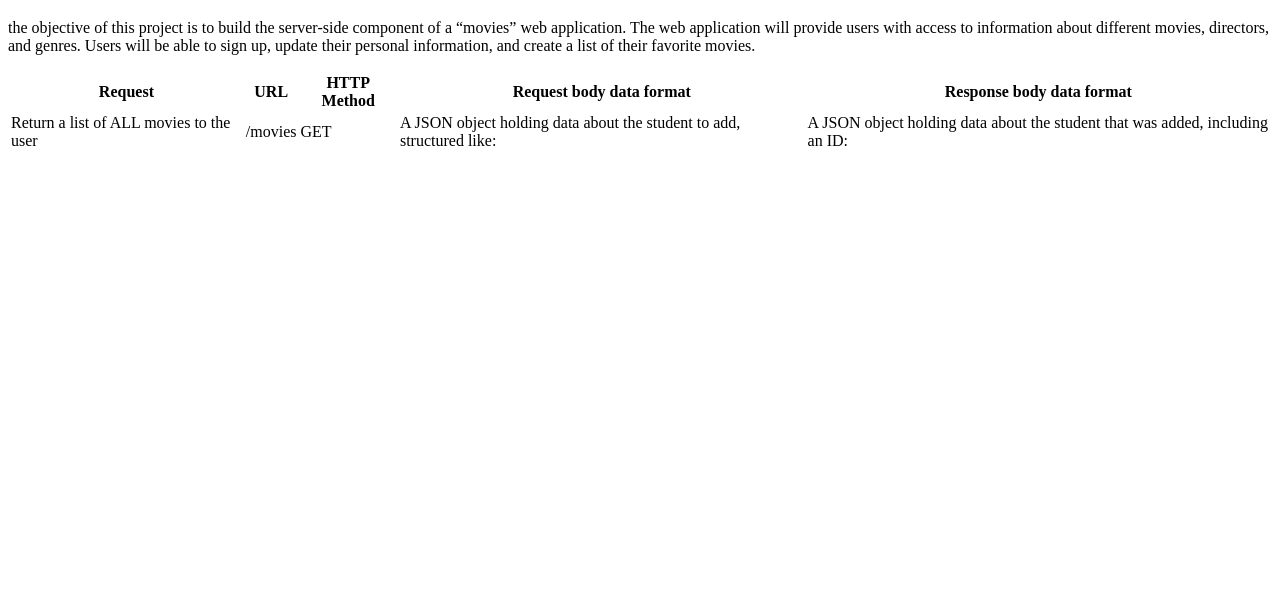
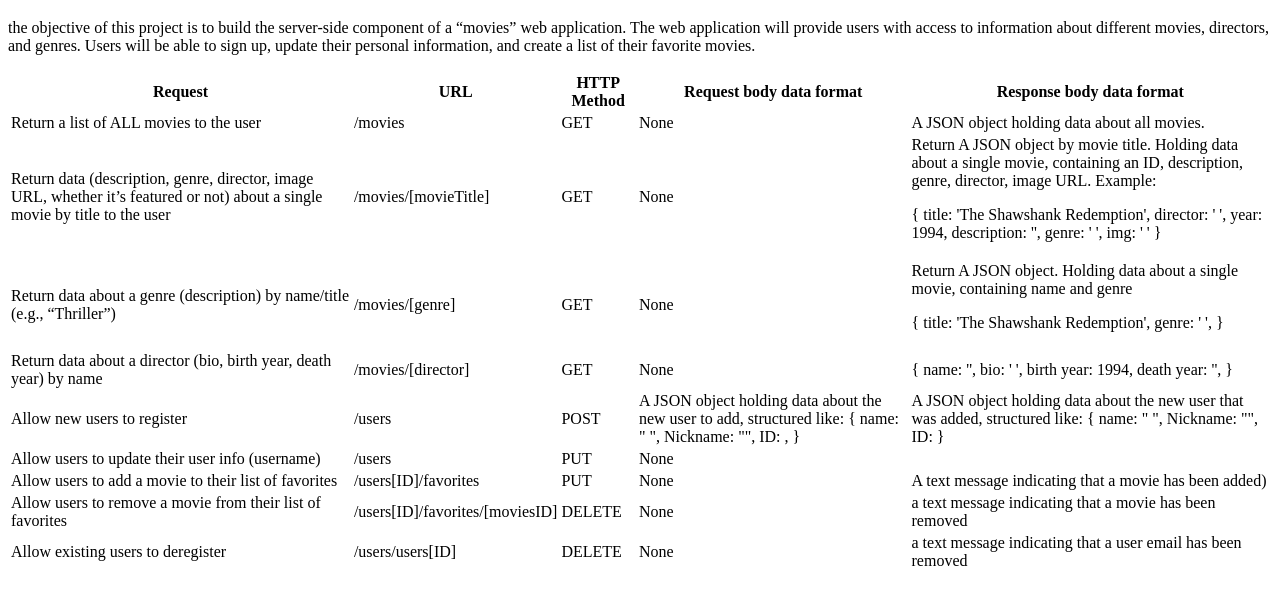
Before and after one commit to agusNiko/movie_api, a website: page public/documentation.html in a window 1280 px wide. Shown: the part 61-666 px from the top of the page. Drawn offline with Linux system fonts and the light colour scheme; files that its build step writes are made by us from their sources.

Commit message:
adding code to the server

```diff
--- a/package.json
+++ b/package.json
@@ -23,7 +23,8 @@
     "express": "^4.17.1",
     "lodash": "^4.17.21",
     "morgan": "^1.10.0",
-    "save": "^2.4.0"
+    "save": "^2.4.0",
+    "uuid": "^8.3.2"
   },
   "devDependencies": {
     "eslint": "^7.22.0"
--- a/public/documentation.html
+++ b/public/documentation.html
@@ -38,63 +38,109 @@
             <td class="tg-0lax">Return a list of ALL movies to the user</td>
             <td class="tg-0lax">/movies</td>
             <td class="tg-0lax">GET</td>
-            <td class="tg-0lax">A JSON object holding
-                data about the student to
-                add, structured like:
+            <td class="tg-0lax">None
                 </td>
             <td class="tg-0lax">A JSON object holding data
-                about the student that was
-                added, including an ID:
+                about all movies.
                 </td>
           </tr>
           <tr>
-            <td class="tg-0lax"></td>
-            <td class="tg-0lax"></td>
-            <td class="tg-0lax"></td>
-            <td class="tg-0lax"></td>
+            <td class="tg-0lax">Return data (description, genre, director, image URL, whether it’s featured or not) about a single movie by title to the user</td>
+            <td class="tg-0lax">/movies/[movieTitle]</td>
+            <td class="tg-0lax">GET</td>
+            <td class="tg-0lax">None</td>
+            <td class="tg-0lax">Return A JSON object by movie title. Holding data
+              about a single movie,
+              containing an ID, description, genre, director, image URL. Example:
+              <p class="json">
+                {
+                  title: 'The Shawshank Redemption',
+                  director: ' ',
+                  year: 1994,
+                  description: '',
+                  genre: ' ',
+                  img: ' '
+                }
+              </p>
+              </td>
+          </tr>
+          <tr>
+            <td class="tg-0lax">Return data about a genre (description) by name/title (e.g., “Thriller”)</td>
+            <td class="tg-0lax">/movies/[genre]</td>
+            <td class="tg-0lax">GET</td>
+            <td class="tg-0lax">None</td>
+            <td class="tg-0lax">Return A JSON object. Holding data
+              about a single movie,
+              containing name and genre
+              <p class="json">
+                {
+                  title: 'The Shawshank Redemption',
+                  genre: ' ',
+                }</td>
+          </tr>
+          <tr>
+            <td class="tg-0lax">Return data about a director (bio, birth year, death year) by name</td>
+            <td class="tg-0lax">/movies/[director]</td>
+            <td class="tg-0lax">GET</td>
+            <td class="tg-0lax">None</td>
+            <td class="tg-0lax">
+              {
+                name: '',
+                bio: ' ',
+                birth year: 1994,
+                death year: '',
+              }
+            </td>
+          </tr>
+          <tr>
+            <td class="tg-0lax">Allow new users to register</td>
+            <td class="tg-0lax">/users</td>
+            <td class="tg-0lax">POST</td>
+            <td class="tg-0lax">A JSON object holding
+              data about the new user to
+              add, structured like:
+              {
+              name: " ",
+              Nickname: "",
+              ID: ,
+              }
+              </td>
+            <td class="tg-0lax">A JSON object holding
+              data about the new user that was added, structured like:
+              {
+              name: " ",
+              Nickname: "",
+              ID:
+              }</td>
+          </tr>
+          <tr>
+            <td class="tg-0lax">Allow users to update their user info (username)</td>
+            <td class="tg-0lax">/users</td>
+            <td class="tg-0lax">PUT</td>
+            <td class="tg-0lax">None</td>
             <td class="tg-0lax"></td>
           </tr>
           <tr>
-            <td class="tg-0lax"></td>
-            <td class="tg-0lax"></td>
-            <td class="tg-0lax"></td>
-            <td class="tg-0lax"></td>
-            <td class="tg-0lax"></td>
+            <td class="tg-0lax">Allow users to add a movie to their list of favorites </td>
+            <td class="tg-0lax">/users[ID]/favorites</td>
+            <td class="tg-0lax">PUT</td>
+            <td class="tg-0lax">None</td>
+            <td class="tg-0lax">A text  message indicating that a movie has been added)</td>
           </tr>
           <tr>
-            <td class="tg-0lax"></td>
-            <td class="tg-0lax"></td>
-            <td class="tg-0lax"></td>
-            <td class="tg-0lax"></td>
-            <td class="tg-0lax"></td>
+            <td class="tg-0lax">Allow users to remove a movie from their list of favorites</td>
+            <td class="tg-0lax">/users[ID]/favorites/[moviesID]</td>
+            <td class="tg-0lax">DELETE</td>
+            <td class="tg-0lax">None</td>
+            <td class="tg-0lax">a text message indicating that a movie has been removed</td>
           </tr>
           <tr>
-            <td class="tg-0lax"></td>
-            <td class="tg-0lax"></td>
-            <td class="tg-0lax"></td>
-            <td class="tg-0lax"></td>
-            <td class="tg-0lax"></td>
-          </tr>
-          <tr>
-            <td class="tg-0lax"></td>
-            <td class="tg-0lax"></td>
-            <td class="tg-0lax"></td>
-            <td class="tg-0lax"></td>
-            <td class="tg-0lax"></td>
-          </tr>
-          <tr>
-            <td class="tg-0lax"></td>
-            <td class="tg-0lax"></td>
-            <td class="tg-0lax"></td>
-            <td class="tg-0lax"></td>
-            <td class="tg-0lax"></td>
-          </tr>
-          <tr>
-            <td class="tg-0lax"></td>
-            <td class="tg-0lax"></td>
-            <td class="tg-0lax"></td>
-            <td class="tg-0lax"></td>
-            <td class="tg-0lax"></td>
+            <td class="tg-0lax">Allow existing users to deregister</td>
+            <td class="tg-0lax">/users/users[ID]</td>
+            <td class="tg-0lax">DELETE</td>
+            <td class="tg-0lax">None</td>
+            <td class="tg-0lax"> a text message indicating that a user email has been removed
+              </td>
           </tr>
         </tbody>
         </table>
```
Also changed, not shown: index.js (+165 -25 lines), dog.jpeg (deleted), 1 other file.
